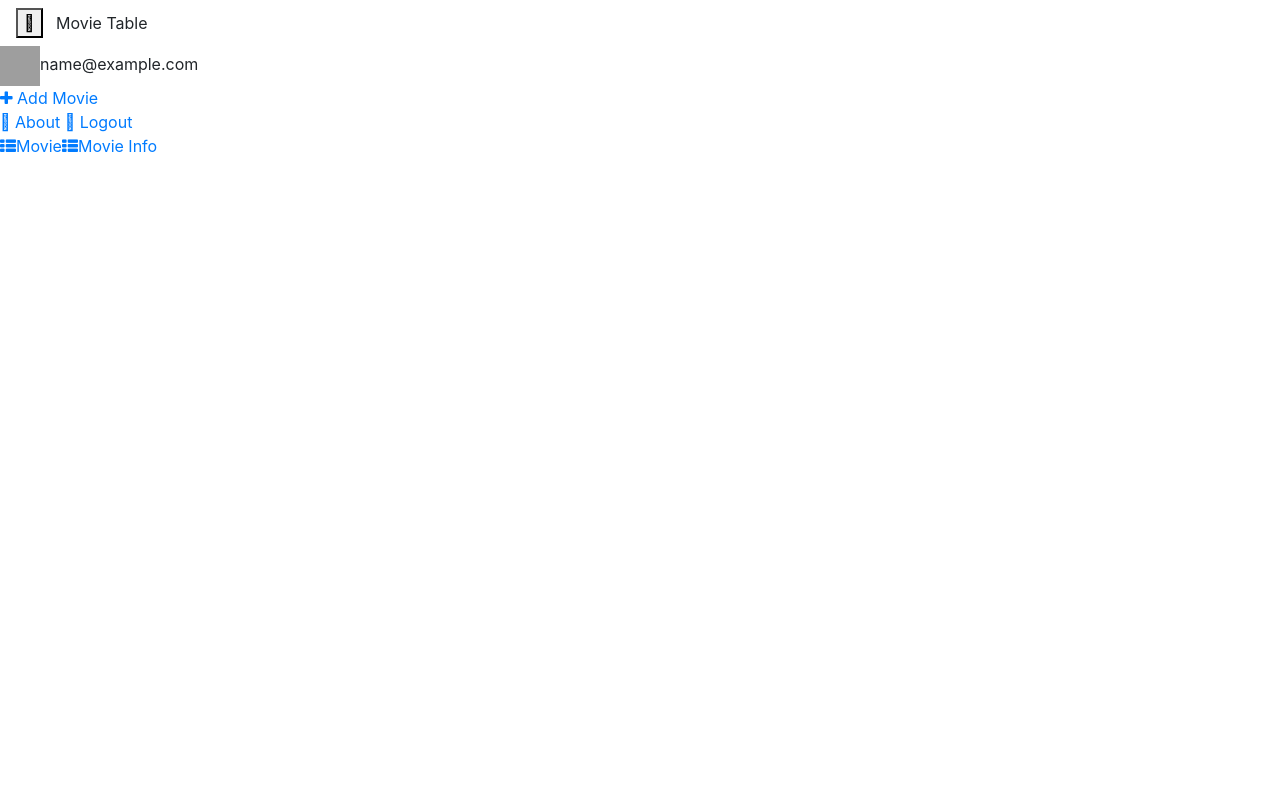
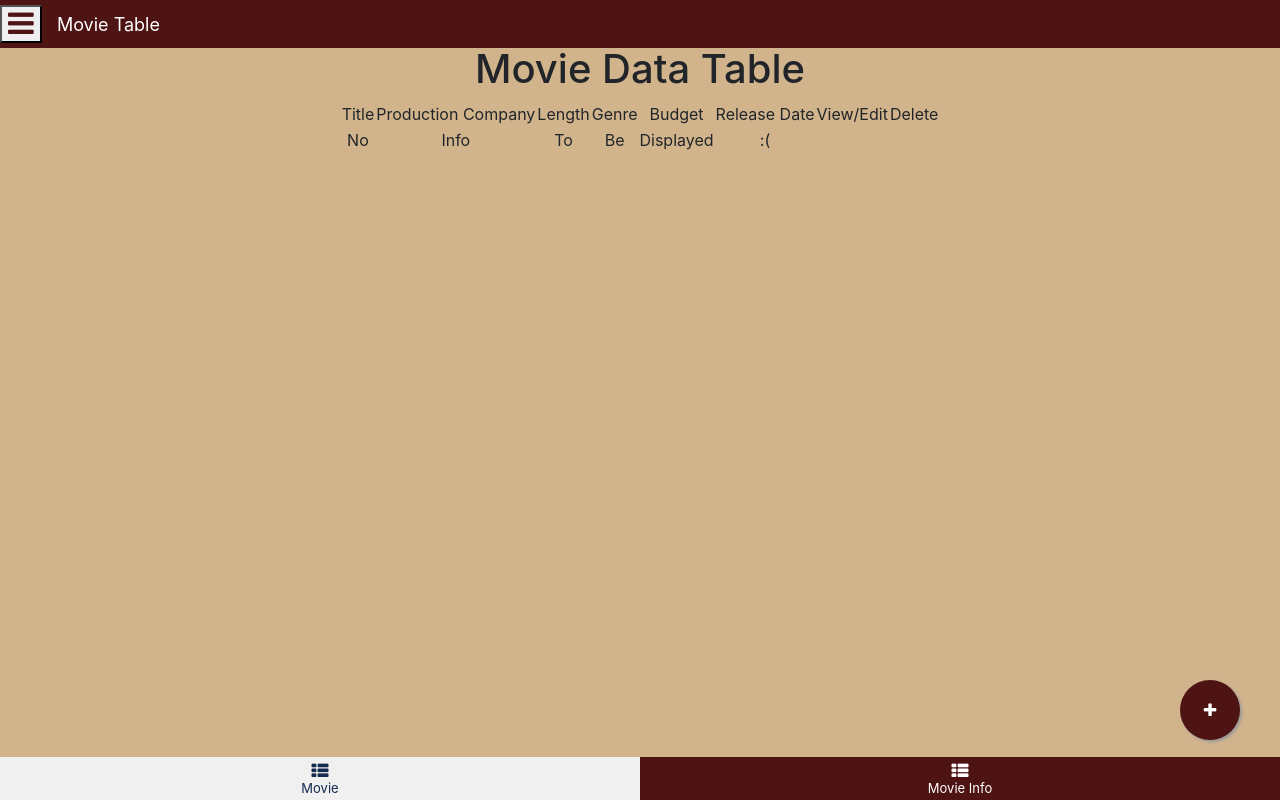
Before and after one commit to AFKmailman/Cpts489.1, a React (Create React App) app in the folder movie-app/: page / in a window 1280 px wide. Both pictures are taken after typing "name@example.com", "Sample123" into the empty fields and a click on the button "Log In". Built offline with nearby package versions, Linux system fonts and the light colour scheme; grey boxes are pictures that could not be loaded.

Commit message:
most of this shit works now. well it should pass the reqs

```diff
--- a/movie-app/src/components/AddPage.js
+++ b/movie-app/src/components/AddPage.js
@@ -2,9 +2,94 @@ import React from 'react';
 import AppMode from '../AppMode.js';
 
 class AddPage extends React.Component {
+    constructor(props) {
+        super(props);
+        if (this.props.mode === AppMode.MOVIE_LOG) {
+            this.state = {
+                title: "",
+                productionCompany: "",
+                length: 0,
+                genre: "",
+                budget: 0,
+                releaseDate: "",
+                faIcon: "fa fa-save",
+                btnLabel: "Save Info"
+            }
+        }
+        else {
+            this.state = this.props.data;
+            this.state.faIcon = "fa fa-edit";
+            this.state.btnLabel = "Update Info"
+        }
+    }
+
+    saveData = (data) => {
+        console.log(data);
+        console.log(this.props.userId);
+        localStorage.setItem(this.props.userId, JSON.stringify(data));
+        this.props.changeMode(AppMode.MOVIE);
+    }
+
+    handleChange = (event) => {
+        const name = event.target.name;
+        this.setState({[name]: event.target.value});
+    }
+
+    handleSubmit = (event) => {
+        //start spinner
+        this.setState({faIcon: "fa fa-spin fa-spinner",
+                       btnLabel: (this.props.mode === AppMode.ROUNDS_LOGROUND ?
+                                    "Saving..." : "Updating...")});
+        //Prepare current round data to be saved
+        let movieData = this.state;
+        delete movieData.faIcon;
+        delete movieData.btnLabel;
+        //call saveRound on 1 second delay to show spinning icon
+        setTimeout(this.saveData,1000,movieData);
+        event.preventDefault();
+      }
+
+
     render() {
         return (
-            <div></div>
+            <div className="padded">
+                <form onSubmit={this.handleSubmit}>
+                    <center>
+                        <label>
+                            Title:
+                            <input name="title" className="form-control form-center" type="text" value={this.props.title} onChange={this.handleChange}/>
+                        </label>
+                        <p></p>
+                        <label>
+                            Production Company:
+                            <input name="productionCompany" className="form-control form-center" type="text" value={this.props.productionCompany} onChange={this.handleChange}/>
+                        </label>
+                        <p></p>
+                        <label>
+                            Length:
+                            <input name="length" className="form-control form-center" type="number" value={this.props.length} onChange={this.handleChange}/>
+                        </label>
+                        <p></p>
+                        <label>
+                            Genre:
+                            <input name="genre" className="form-control form-center" type="text" value={this.props.genre} onChange={this.handleChange}/>
+                        </label>
+                        <p></p>
+                        <label>
+                            Budget:
+                            <input name="budget" className="form-control form-center" type="number" value={this.props.budget} onChange={this.handleChange}/>
+                        </label>
+                        <p></p>
+                        <label>
+                            Release Date:
+                            <input name="releaseDate" className="form-control form-center" type="text" value={this.props.releaseDate} onChange={this.handleChange}/>
+                        </label>
+                        <p></p>
+                        <p></p>
+        <button type="submit" className="btn btn-primary btn-color-theme"><span className={this.state.faIcon}>&nbsp;{this.state.btnLabel}</span></button>
+                    </center>
+                </form>
+            </div>
         );
     }
 }
--- a/movie-app/src/components/App.js
+++ b/movie-app/src/components/App.js
@@ -45,7 +45,7 @@ class App extends React.Component {
     this.setState({ menuOpen: false });
   }
 
-  toggleMenu = () => {
+  toggleMenuOpen = () => {
     this.setState(prevState => ({ menuOpen: !prevState.menuOpen }));
   }
 
--- a/movie-app/src/components/InfoPage.js
+++ b/movie-app/src/components/InfoPage.js
@@ -3,7 +3,7 @@ import React from 'react';
 class InfoPage extends React.Component {
     render() {
         return (
-            <div>
+            <div className="padded">
                 <h3>Under Construction</h3>
             </div>
         );
--- a/movie-app/src/components/LoginPage.js
+++ b/movie-app/src/components/LoginPage.js
@@ -63,7 +63,7 @@ class LoginPage extends React.Component {
                                 className="form-control login-text"
                                 type="password"
                                 placeholder="Enter Password"
-                                pattern="^.*(?=.{8,})((?=.*[!@#$%^&*()\-_=+{};:,<.>]){1})(?=.*\d)((?=.*[a-z]){1})((?=.*[A-Z]){1}).*$"
+                                pattern="([A-Za-z0-9!@#$%^*]){4,}"
                                 required={true}
                             />
                         </label>
--- a/movie-app/src/components/ModeBar.js
+++ b/movie-app/src/components/ModeBar.js
@@ -10,7 +10,7 @@ class ModeBar extends React.Component {
 
     render() {
         return (
-            <div className={"modebar " + (this.props.mode === AppMode.LOGIN ? "invisible" : "visible")}>
+            <div className={"modebar" + (this.props.mode === AppMode.LOGIN ? " invisible" : " visible")}>
                 <a className={"modebar-btn" + (this.props.mode === AppMode.MOVIE ? " modebar-item-selected" : "")} onClick={this.props.menuOpen ? null : () => this.handleModeBtnClick(AppMode.MOVIE)}>
                     <span className="modebar-icon nonMenuItem fa fa-th-list"></span>
                     <span className="modebar-text">Movie</span>
--- a/movie-app/src/components/MoviePage.js
+++ b/movie-app/src/components/MoviePage.js
@@ -1,11 +1,56 @@
 import React from 'react';
 import AppMode from '../AppMode.js';
-
+import FloatingButton from './FloatingButton.js';
 class MoviePage extends React.Component {
-
+    constructor(props){
+        super(props);
+    }
     render() {
         return (
-            <div></div>
+            <div>
+                <div className="padded">
+                    <h1>Movie Data Table</h1>
+                    <div className="tableDiv">
+                        <table id='movieDataTable' className="movieDataTableClass">
+                            <thead>
+                                <tr>
+                                    <td>Title</td>
+                                    <td>Production Company</td>
+                                    <td>Length</td>
+                                    <td>Genre</td>
+                                    <td>Budget</td>
+                                    <td>Release Date</td>
+                                    <td>View/Edit</td>
+                                    <td>Delete</td>
+                                </tr>
+                            </thead>
+                            <tbody>
+
+                                {/*<tr>
+                                    <td>Toy Story</td>
+                                    <td>1</td>
+                                    <td>3</td>
+                                    <td>4</td>
+                                    <td>5</td>
+                                    <td>6</td>
+                                    <td><button onclick="openModal()">View</button></td>
+                                    <td><button>Delete</button></td>
+                                </tr>*/}
+                                <tr>
+                                    <td>No</td>
+                                    <td>Info</td>
+                                    <td>To</td>
+                                    <td>Be</td>
+                                    <td>Displayed</td>
+                                    <td>:(</td>
+
+                                </tr>
+                            </tbody>
+                        </table>
+                    </div>
+                </div>
+                <FloatingButton handleClick={()=>this.props.changeMode(AppMode.MOVIE_LOG)} menuOpen={this.props.menuOpen} icon={"fa fa-plus"} userId={this.props.userId}/>
+            </div>
         );
     }
 }
--- a/movie-app/src/components/NavBar.js
+++ b/movie-app/src/components/NavBar.js
@@ -24,12 +24,12 @@ class NavBar extends React.Component {
 
     render() {
         return (
-            <div id="navBar" className="navbar">
-                <span className="navbarItems">
-                    <button id="menuBtn" onClick={this.handleMenuBtnClick}>
-                        <span id="menuBtnIcon" className={'menuBtnIcon' + this.getMenuBtnIcon()}></span>
+            <div id="navbar" className="navbar">
+                <span className="navbar-items">
+                    <button id="sidemenu-btn" onClick={this.handleMenuBtnClick}>
+                        <span id="sidemenu-btn-icon" className={'sidemenu-btn-icon ' + this.getMenuBtnIcon()}></span>
                     </button>
-                    <span id="topBarTitle">&nbsp;&nbsp;&nbsp;{this.props.title}&nbsp;&nbsp;&nbsp;</span>
+                    <span id="topBarTitle" className="navbar-title">&nbsp;&nbsp;&nbsp;{this.props.title}&nbsp;&nbsp;&nbsp;</span>
                 </span>
             </div>
         )
--- a/movie-app/src/components/SideMenu.js
+++ b/movie-app/src/components/SideMenu.js
@@ -7,7 +7,7 @@ class SideMenu extends React.Component {
         if (this.props.mode === AppMode.MOVIE) {
             return (
                 <div>
-                    <a className="sideMenuItem">
+                    <a className="sideMenuItem" onClick={()=> {this.props.changeMode(AppMode.MOVIE_LOG)}}>
                         <span className="fa fa-plus"></span>
                         &nbsp;Add Movie
                     </a>
@@ -24,7 +24,7 @@ class SideMenu extends React.Component {
             <div className={"sidemenu " + (this.props.menuOpen ? "sidemenu-open" : "sidemenu-closed")} >
                 <div className="sidemenu-title">
                     <img src="https://cdn-a.william-reed.com/var/wrbm_gb_food_pharma/storage/images/7/2/3/4/634327-1-eng-GB/Middle-Eastern-wars-hit-Moldovan-lamb-export-sales_wrbm_large.jpg" height="40px" width="40px"></img>
-                    <span id="userID" >{this.props.userId}</span>
+                    <span id="userID" className="userIdText">{this.props.userId}</span>
                 </div>
                 {this.renderModeMenuItems()}
                 <a id='about' className="aboutMenuItem menuItem" onClick={this.props.showAbout}><span className="fas fa-angle-right">&nbsp;About&nbsp;</span></a>
--- a/movie-app/src/index.js
+++ b/movie-app/src/index.js
@@ -4,6 +4,8 @@ import 'bootstrap/dist/css/bootstrap.min.css';
 import 'font-awesome/css/font-awesome.min.css';
 import './styles/index.css';
 import './styles/modal.css';
+import './styles/App.css';
+import './styles/NavBar.css';
 import App from './components/App';
 import * as serviceWorker from './serviceWorker';
 
--- a/movie-app/src/styles/NavBar.css
+++ b/movie-app/src/styles/NavBar.css
@@ -225,10 +225,12 @@ body {
 .padded{
     display: block;
     width: 100%;
-    padding-top: 30px;
+    padding-top: 45px;
     text-align: center;
     padding-left: 0px;
 }
+
+
 
 /* INDEX.CSS -- The style definitions for the Speedgolf App. These are imported
   in index.css for the entire app. */
@@ -252,7 +254,7 @@ body {
   .navbar {
     overflow: hidden; /* Don't allow scrolling */
     display: block; /* Occupies its own horizontal space */
-    background-color: #13294E;
+    background-color: rgb(78, 19, 19);
     position: fixed; /* Doesn't move */
     top: 0;
     width: 100%; /* 100% of width of screen */
@@ -263,6 +265,7 @@ body {
   }
 
   .navbar-title {
+    text-align: center;
   color: white;
   font-size: 18px;
   }
@@ -283,7 +286,7 @@ body {
     z-index: 150; /* Force the menu to be at front */
     top: 48px; /* Position menu 48 px from top of screen; accomodates top navbar */
     left: 0; /* Position the menu on the left hand side */
-    background-color: #13294E; /* Background color is dark blue */
+    background-color: rgb(78, 19, 19);
     overflow-x: hidden; /* Don't allow horizontal scroll */
     transition: 0.5s; /* Animation transition time is 0.5 sec */
     padding-top: 2px; /* Place menu content 2 px from top */
@@ -303,12 +306,12 @@ body {
   /* Required ordering of link style definitions: visited, hover, active. If out of this order, they won't work!! */
 
   .sidemenu a:visited {
-  background-color:  #13294E !important;
+    background-color: rgb(78, 19, 19);
   color: white !important;
   }
 
   .sidemenu a:active {
-  background-color:  #13294E !important;
+    background-color: rgb(78, 19, 19);
   color: white !important;
   }
 
@@ -346,12 +349,13 @@ body {
   /* side menu item styling */
   .sidemenu-btn {
   background-color: transparent;
-  border-color: #13294E;
+  border-color: rgb(78, 19, 19);
+
   text-align: center;
   }
 
   .sidemenu-btn-icon {
-  color: white;
+  color: rgb(78, 19, 19);
   font-size: 30px;
   cursor: pointer;
   text-align: center;
@@ -368,7 +372,7 @@ body {
 
   /* The SpeedScore dark blue color theme  */
   .btn-color-theme {
-        background-color: #13294E;
+    background-color: rgb(78, 19, 19);
         color: white;
     }
 
@@ -405,7 +409,7 @@ body {
 
   /* Styling for mode bar at the bottom of the page */
   .modebar {
-    background-color: #13294E;
+    background-color: rgb(78, 19, 19);
     overflow: hidden;
     position: fixed;
     bottom: 0;
@@ -417,7 +421,7 @@ body {
   .modebar a {
     display: block;
     float: left;
-    width: 32%;
+    width: 50%;
     color: white;
     text-align: center;
     padding: 2px 2px;
@@ -469,7 +473,7 @@ body {
     height:60px;
     bottom:60px;
     right:40px;
-    background-color:#13294E;
+    background-color: rgb(78, 19, 19);
     color:white;
     border-radius:50px;
     text-align:center;
@@ -538,3 +542,12 @@ body {
   .form-center {
     text-align: center;
   }
+
+  .userIdText {
+      color: white;
+  }
+
+.movieDataTableClass {
+    margin-left: auto;
+    margin-right: auto;
+}
```
